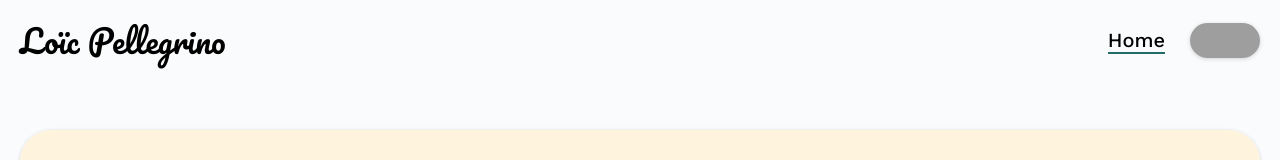
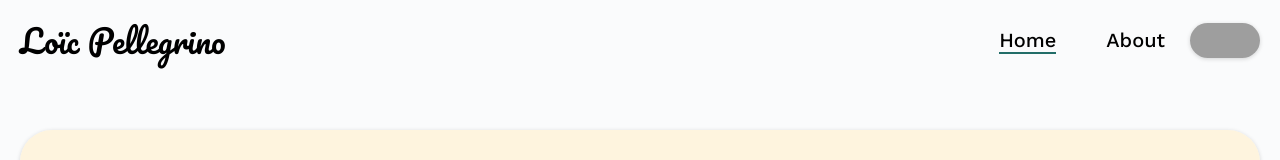
Before and after one commit to BetaPeche/MonPortfolio, a React (Vite) app: page / in a window 1280 px wide. Shown: the top 160 px of the page. Built offline with nearby package versions, Linux system fonts and the light colour scheme; grey boxes are pictures that could not be loaded.

Commit message:
Add link

```diff
--- a/src/components/Header.tsx
+++ b/src/components/Header.tsx
@@ -31,6 +31,16 @@ const Header = () => {
                             Home
                         </NavLink>
                     </li>
+                    <li>
+                        <NavLink
+                            to="/about"
+                            className={(nav) =>
+                                nav.isActive ? 'active-link' : ''
+                            }
+                        >
+                            About
+                        </NavLink>
+                    </li>
                 </ul>
                 <button
                     className={theme === 'dark' ? 'dark' : 'light'}
```
